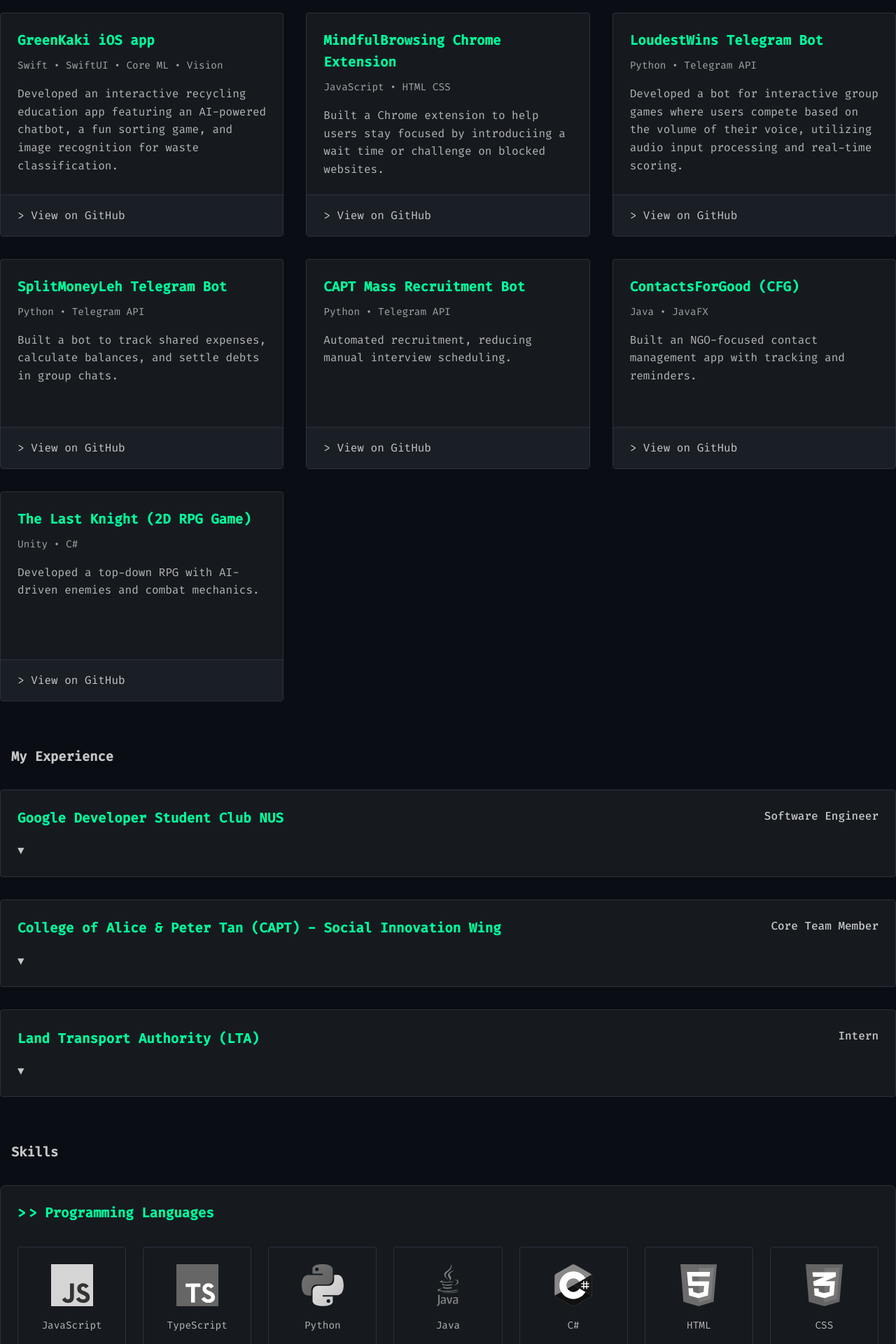
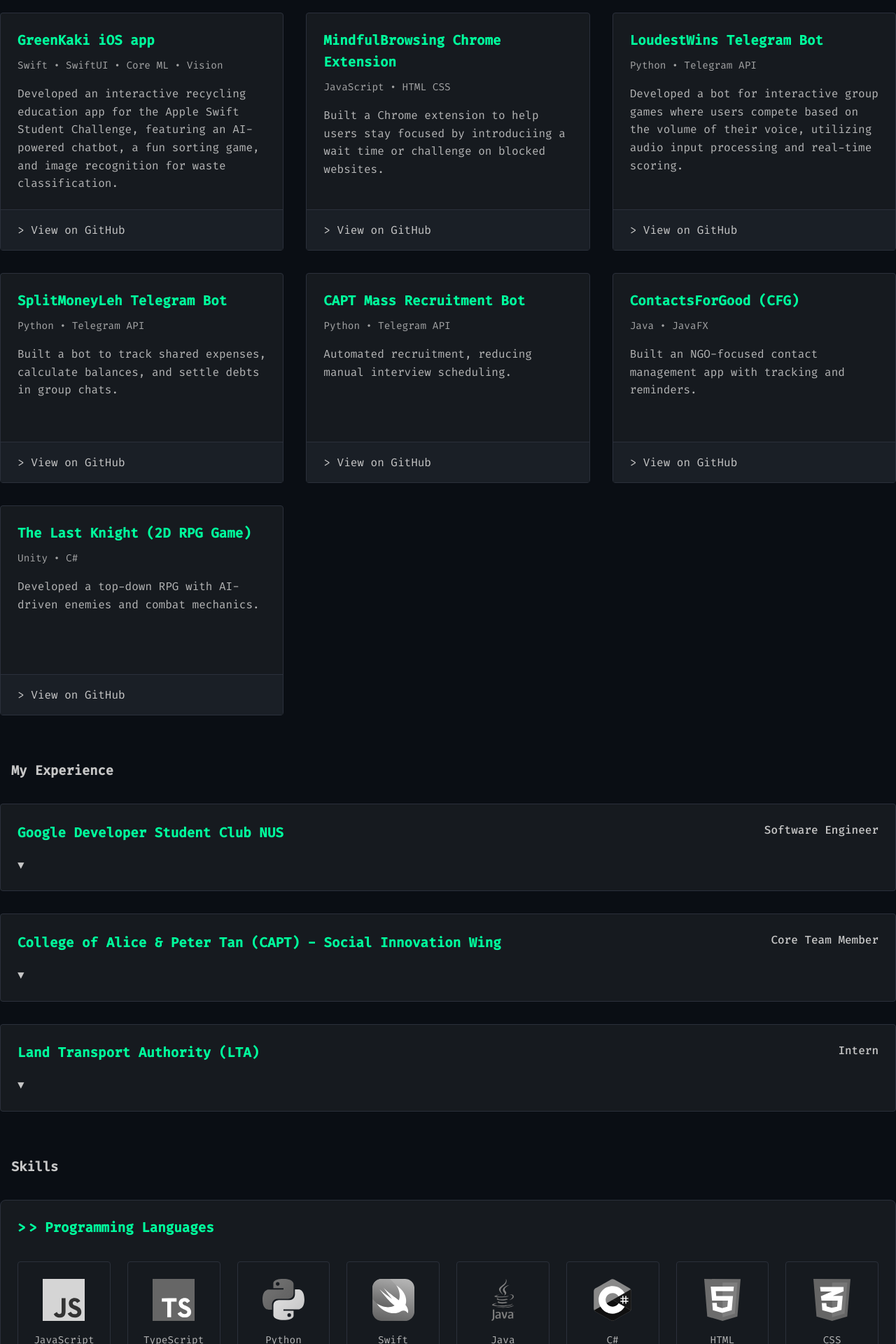
Before and after one commit to Justin-Yeo/hi-im-justin, a React (Create React App) app: page / in a window 1280 px wide. Shown: the part 720-2640 px from the top of the page at 70% size. Built offline with nearby package versions, Linux system fonts and the light colour scheme.

Commit message:
Update data and skills

```diff
--- a/src/components/Skills.jsx
+++ b/src/components/Skills.jsx
@@ -6,6 +6,7 @@
           { name: 'JavaScript', logo: '/logos/javascript.svg' },
           { name: 'TypeScript', logo: '/logos/typescript.svg' },
           { name: 'Python', logo: '/logos/python.svg' },
+          { name: 'Swift', logo: '/logos/swift.svg' },
           { name: 'Java', logo: '/logos/java.svg' },
           { name: 'C#', logo: '/logos/csharp.svg' },
           { name: 'HTML', logo: '/logos/html.svg' },
--- a/src/data.js
+++ b/src/data.js
@@ -2,7 +2,7 @@ export const projects = [
   {
     "title": "GreenKaki iOS app",
     "tech": "Swift • SwiftUI • Core ML • Vision",
-    "description": "Developed an interactive recycling education app featuring an AI-powered chatbot, a fun sorting game, and image recognition for waste classification.",
+    "description": "Developed an interactive recycling education app for the Apple Swift Student Challenge, featuring an AI-powered chatbot, a fun sorting game, and image recognition for waste classification.",
     "github": "https://github.com/Justin-Yeo/GreenKaki"
   },
   {
```
Also changed, not shown: public/logos/swift.svg (added).
